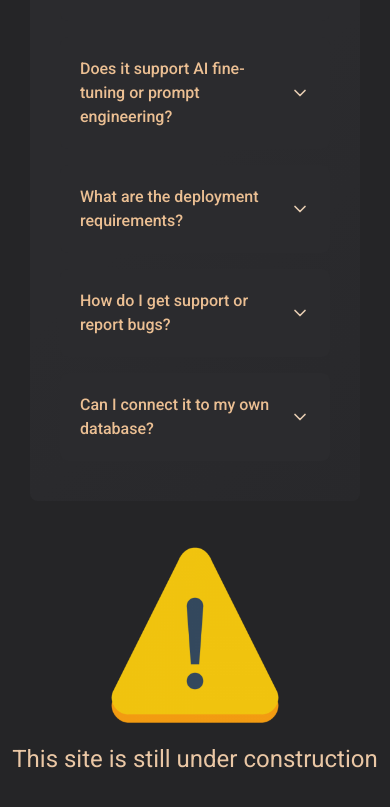
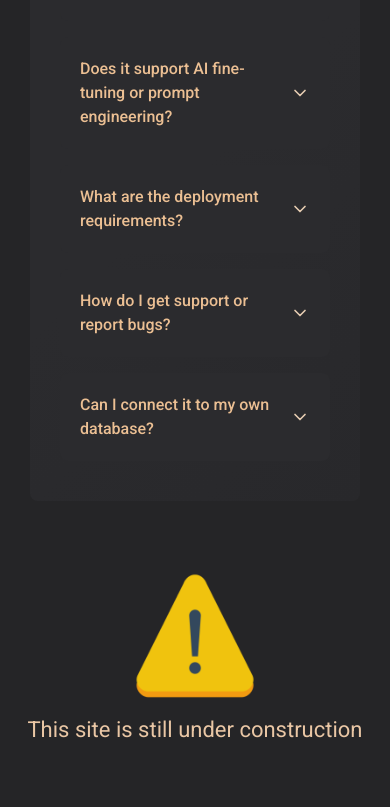
Before and after one commit to josevitor555/landingPage, a React (Vite) app in the folder landingPage/: page / in a window 390 px wide. Shown: the part 7914-8721 px from the top of the page. Built offline with nearby package versions, Linux system fonts and the light colour scheme.

Commit message:
20/05/2025

```diff
--- a/landingPage/src/App.css
+++ b/landingPage/src/App.css
@@ -852,6 +852,29 @@
     text-align: center;
   }
 
+  /* Pricing section */
+  .pricing-section {
+    width: 100%;
+    height: 100vh;
+    /* background: red; */
+    display: flex;
+    flex-direction: column;
+    align-items: center;
+    justify-content: center;
+  }
+
+  .pricing-section img {
+    width: 100%;
+    max-width: 140px;
+    height: auto;
+  }
+
+  .pricing-section p {
+    font-size: 22px;
+    color: #eac7a5;
+    margin: 10px 0px;
+  }
+
 }
 
 body {
```
